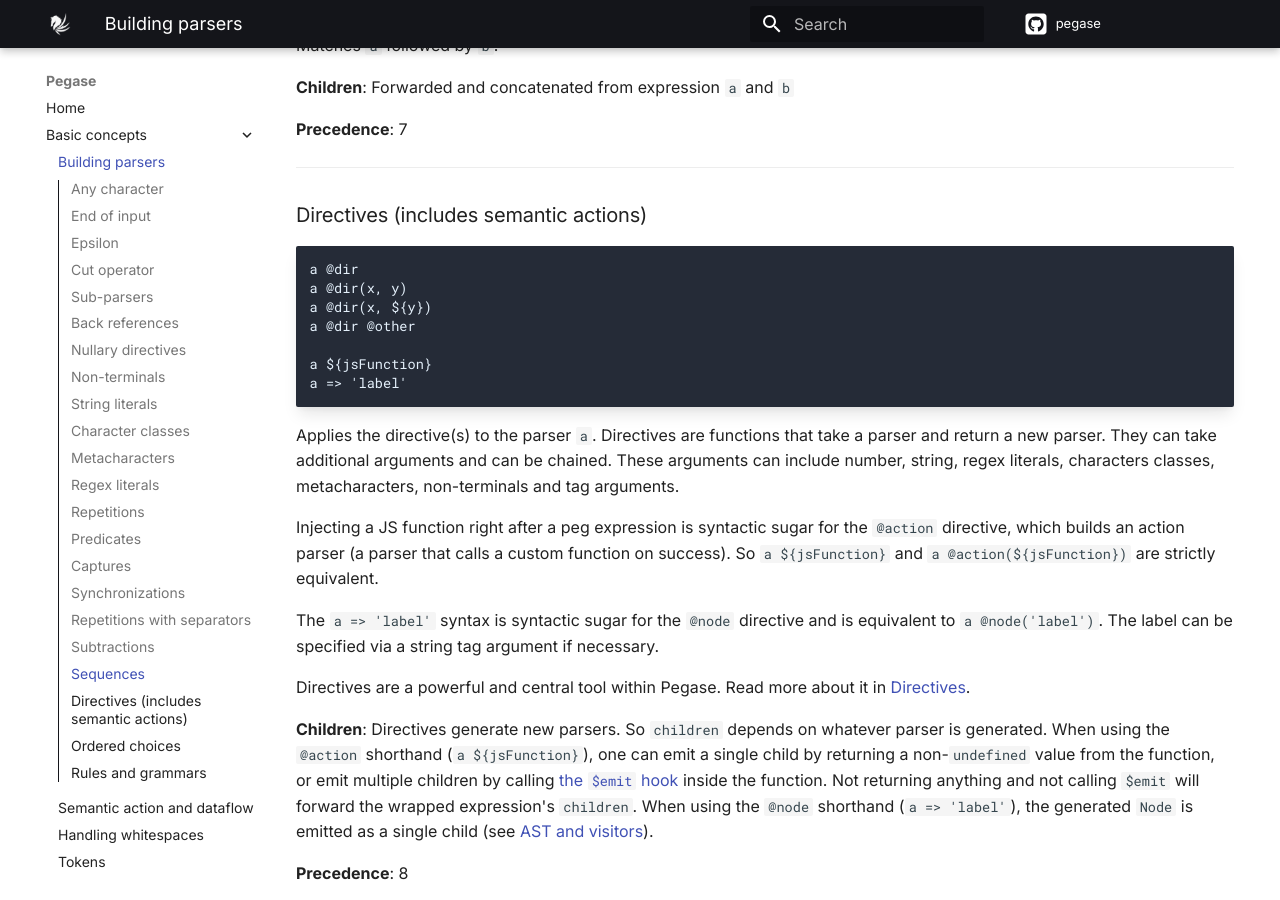
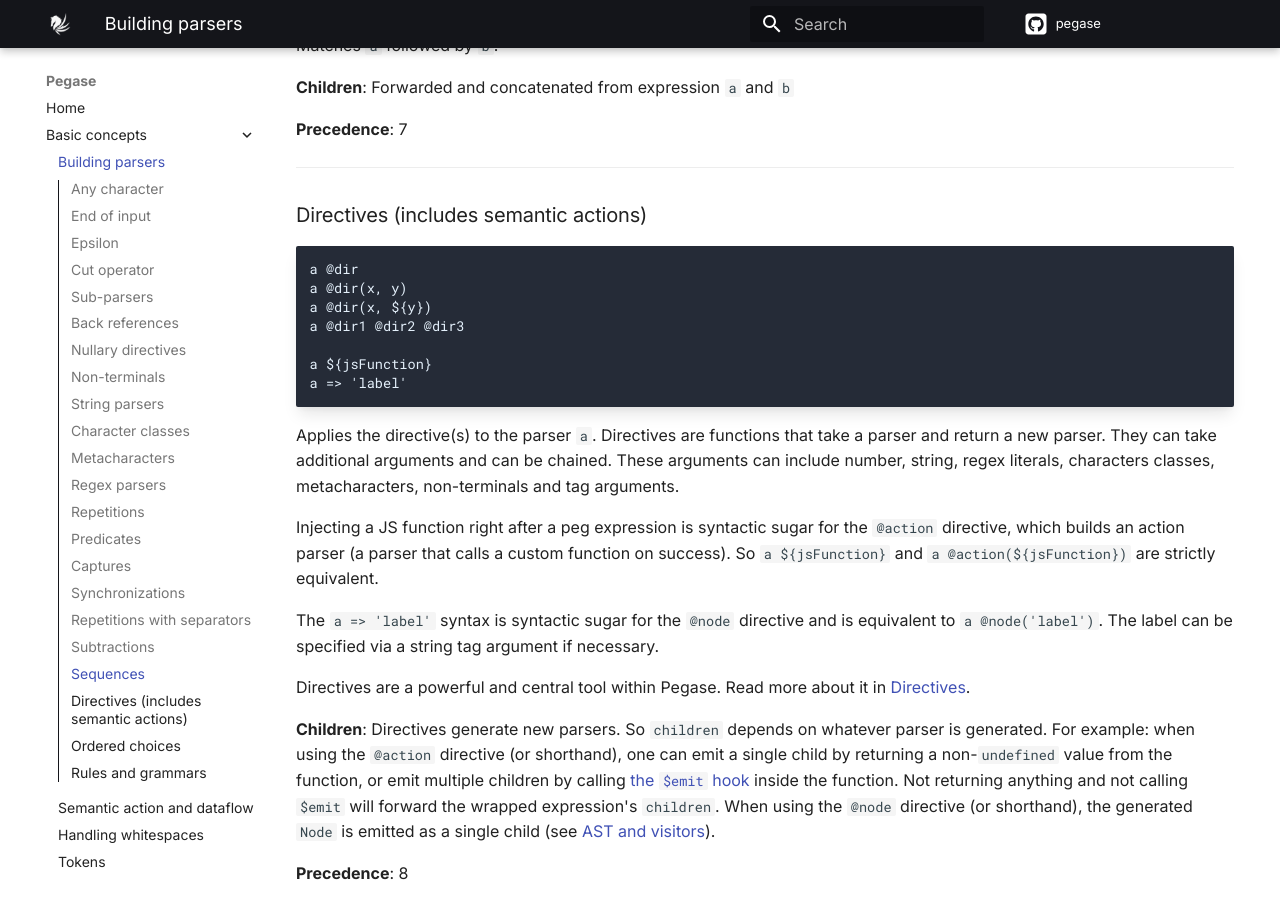
Before and after one commit to strblr/pegase, an MkDocs documentation site: the page built from doc/docs/basic-concepts/Building-parsers.md, in a window 1280 px wide and 900 px high, scrolled down 7034 px. Built offline with MkDocs 1.6.1 and Material for MkDocs 9.7.7, drawn with Linux system fonts in a browser that asks for light colours; nearby versions of some CDN libraries; comment, search, counter and statistics services are not loaded; some of the changed text lies outside the part shown.

Commit message:
Corrected doc

````diff
--- a/doc/docs/basic-concepts/Building-parsers.md
+++ b/doc/docs/basic-concepts/Building-parsers.md
@@ -123,7 +123,7 @@ Matches the non-terminal. A non-terminal can refer to a *grammar rule* or to a *
 
 ---
 
-### String literals
+### String parsers
 
 ```text
 "lit"
@@ -178,7 +178,7 @@ Matches the escaped metacharacter. The same metacharacters available in `RegExp`
 
 ---
 
-### Regex literals
+### Regex parsers
 
 ```text
 /ab/
@@ -248,7 +248,7 @@ In case of a positive predicate (`$`), `a` is matched without consuming any inpu
 <...>id
 ```
 
-Captures associate a parser's `value` or `children` to an identifier (`id` in the example). To captures the `children` array, use `...`. When the wrapped expression is a non-terminal of the same name than the capture, the capture's name can be omitted.
+Captures associate a parser's `value` or `children` to an identifier (`id` in the example). The `value` of a parser is its single child. If there is no child, or multiple ones, `value` is `undefined`. To captures the whole `children` array, use `...`. When the wrapped expression is a non-terminal of the same name than the capture, the capture's name can be omitted.
 
 Captures are accumulated in *scopes*, can be overwritten and be read in semantic actions and custom parsers. Rule definitions and ordered choice alternatives create new capture scopes. Read more in [Semantic action and dataflow](https://strblr.github.io/pegase/basic-concepts/Semantic-action-and-dataflow/).
 
@@ -325,7 +325,7 @@ Matches `a` followed by `b`.
 a @dir
 a @dir(x, y)
 a @dir(x, ${y})
-a @dir @other
+a @dir1 @dir2 @dir3
 
 a ${jsFunction}
 a => 'label'
@@ -339,7 +339,7 @@ The `a => 'label'` syntax is syntactic sugar for the `@node` directive and is eq
 
 Directives are a powerful and central tool within Pegase. Read more about it in [Directives](/pegase/basic-concepts/Directives/).
 
-**Children**: Directives generate new parsers. So `children` depends on whatever parser is generated. When using the `@action` shorthand (`a ${jsFunction}`), one can emit a single child by returning a non-`undefined` value from the function, or emit multiple children by calling [the `$emit` hook](/pegase/api/Hooks/) inside the function. Not returning anything and not calling `$emit` will forward the wrapped expression's `children`. When using the `@node` shorthand (`a => 'label'`), the generated `Node` is emitted as a single child (see [AST and visitors](/pegase/advanced-concepts/AST-and-visitors/)).
+**Children**: Directives generate new parsers. So `children` depends on whatever parser is generated. For example: when using the `@action` directive (or shorthand), one can emit a single child by returning a non-`undefined` value from the function, or emit multiple children by calling [the `$emit` hook](/pegase/api/Hooks/) inside the function. Not returning anything and not calling `$emit` will forward the wrapped expression's `children`. When using the `@node` directive (or shorthand), the generated `Node` is emitted as a single child (see [AST and visitors](/pegase/advanced-concepts/AST-and-visitors/)).
 
 **Precedence**: 8
 
````
Also changed, not shown: doc/docs/basic-concepts/Failures-and-warnings.md (+1 -1 lines), 1 other file.
